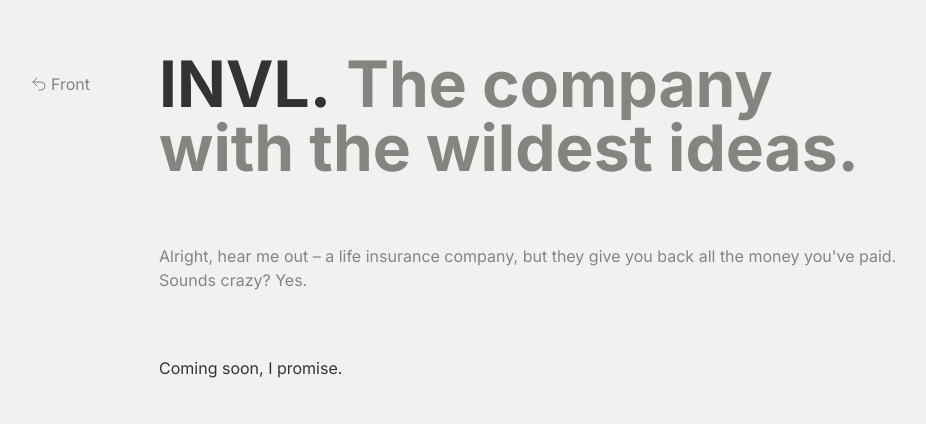
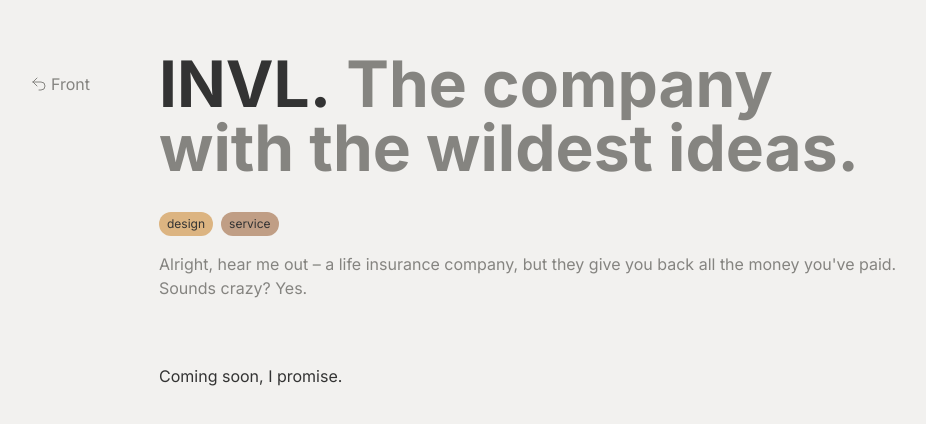
Before and after one commit to pxska/portfolio, a Next.js app: page /craft/invl in a window 1280 px wide. Shown: the part 108-532 px from the top of the page, without its empty margins (105-1031 px from the left). Built offline with nearby package versions, Linux system fonts and the light colour scheme.

Commit message:
Implement tags

```diff
--- a/public/posts/invl.md
+++ b/public/posts/invl.md
@@ -4,6 +4,9 @@
 shortName: 'INVL.'
 shortDescription: 'The company with the wildest ideas.'
 icon: "bills"
+tags:
+  - design
+  - service
 ---
 
 Coming soon, I promise.
--- a/src/pages/craft/[slug].js
+++ b/src/pages/craft/[slug].js
@@ -61,6 +61,14 @@
         </span>
       </section>
 
+      <div className={styles.tags}>
+        {frontmatter.tags.map(tag => (
+          <span key={tag} className={styles.tag}>
+            {tag}
+          </span>
+        ))}
+      </div>
+
       <p className={styles.hook}>{frontmatter.description}</p>
 
       <section className={styles.projectDescription}>
--- a/src/styles/Index.module.scss
+++ b/src/styles/Index.module.scss
@@ -1,3 +1,5 @@
+$colors: #DCB481, #C09E85, #E0D0C3, #90837A, #B9B99D;
+
 .container {
   display: flex;
   flex-direction: column;
@@ -29,6 +31,27 @@
 
   &:hover {
     color: #333;
+  }
+}
+
+.tags {
+  display: flex;
+  gap: 8px;
+  margin-top: -32px;
+  margin-bottom: -48px;
+
+  .tag {
+    font-size: 12px;
+    line-height: 24px;
+    white-space: nowrap;
+    padding: 0 8px;
+    border-radius: 16px;
+
+    @for $i from 1 through length($colors) {
+      &:nth-child(#{length($colors)}n+#{$i}) {
+        background-color: nth($colors, $i);
+      }
+    }
   }
 }
 
```
Also changed, not shown: public/posts/phoon.md (+4 -0 lines), public/posts/playser.md (+4 -0 lines), public/posts/splitwise.md (+3 -0 lines).
